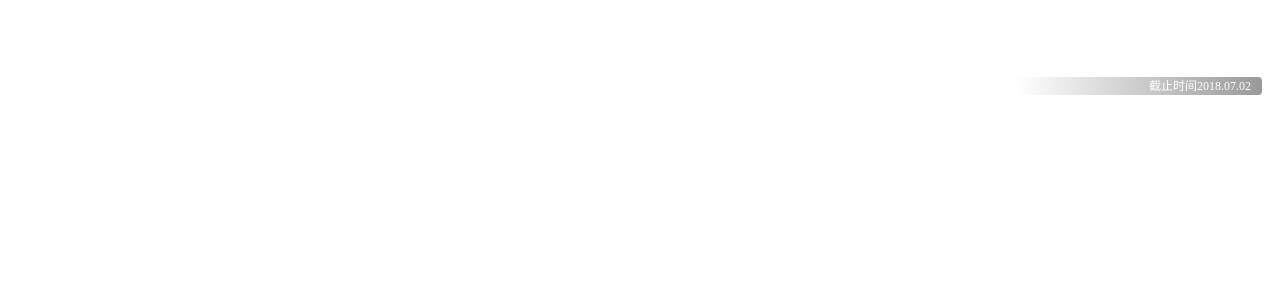
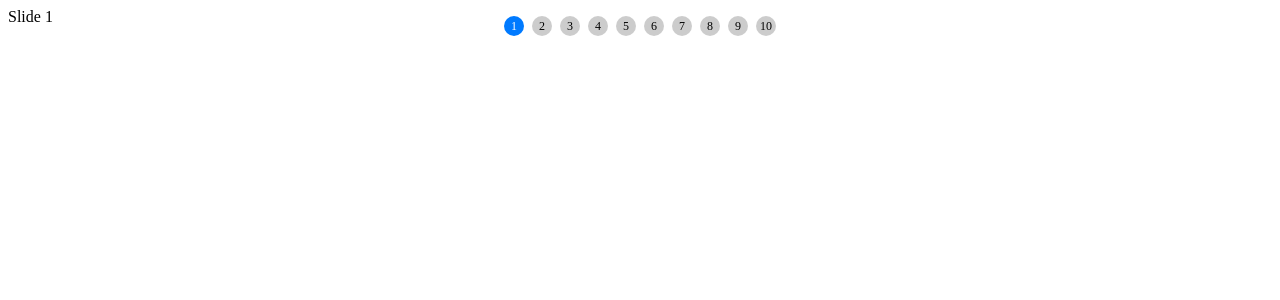
Before and after one commit to qiuyunfen/vue-banner, a Vue app: page / in a window 1280 px wide. Shown: the top 300 px of the page. Built offline with nearby package versions, Linux system fonts and the light colour scheme.

Commit message:
add pagination of swiper

```diff
--- a/src/App.vue
+++ b/src/App.vue
@@ -1,16 +1,16 @@
 <template>
   <div id="app">
-    <ActivityList/>
+    <pagination/>
   </div>
 </template>
 
 <script>
-import ActivityList from './app/ActivityList.vue'
+import pagination from './app/pagination.vue'
 
 export default {
   name: 'app',
   components: {
-    ActivityList
+    pagination
   }
 }
 </script>
--- /dev/null
+++ b/src/app/pagination-bullets.vue
@@ -0,0 +1,61 @@
+<template>
+      <!-- swiper -->
+      <swiper :options="swiperOption">
+        <swiper-slide>Slide 1</swiper-slide>
+        <swiper-slide>Slide 2</swiper-slide>
+        <swiper-slide>Slide 3</swiper-slide>
+        <swiper-slide>Slide 4</swiper-slide>
+        <swiper-slide>Slide 5</swiper-slide>
+        <swiper-slide>Slide 6</swiper-slide>
+        <swiper-slide>Slide 7</swiper-slide>
+        <swiper-slide>Slide 8</swiper-slide>
+        <swiper-slide>Slide 9</swiper-slide>
+        <swiper-slide>Slide 10</swiper-slide>
+        <div class="swiper-pagination swiper-pagination-bullets pagination" slot="pagination"></div>
+      </swiper>
+</template>
+
+<script>
+import {swiper, swiperSlide} from 'vue-awesome-swiper'
+import 'swiper/dist/css/swiper.css'
+
+  export default {
+      components: {
+        swiper,
+        swiperSlide
+    },
+    data() {
+      return {
+        swiperOption: {
+          pagination: {
+            el: '.swiper-pagination',
+            clickable: true,
+            renderBullet(index, className) {
+              return `<span class="${className} swiper-pagination-bullet-custom">${index + 1}</span>`
+            }
+          }
+        }
+      }
+    }
+  }
+</script>
+
+<style>
+ .swiper-pagination-bullet-custom {
+    width: 20px;
+    height: 20px;
+    text-align: center;
+    line-height: 20px;
+    font-size: 12px;
+    color: red;
+    opacity: 1;
+    background: rgba(0,0,0,0.2);
+  }
+  .swiper-pagination-bullet-custom.swiper-pagination-bullet-active {
+    color: #fff;
+    background: #007aff;
+  }
+  .pagination {
+      position: relative;
+  }
+</style>
--- /dev/null
+++ b/src/app/pagination.vue
@@ -0,0 +1,60 @@
+<template>
+      <!-- swiper -->
+      <swiper :options="swiperOption">
+        <swiper-slide>Slide 1</swiper-slide>
+        <swiper-slide>Slide 2</swiper-slide>
+        <swiper-slide>Slide 3</swiper-slide>
+        <swiper-slide>Slide 4</swiper-slide>
+        <swiper-slide>Slide 5</swiper-slide>
+        <swiper-slide>Slide 6</swiper-slide>
+        <swiper-slide>Slide 7</swiper-slide>
+        <swiper-slide>Slide 8</swiper-slide>
+        <swiper-slide>Slide 9</swiper-slide>
+        <swiper-slide>Slide 10</swiper-slide>
+        <div class="swiper-pagination swiper-pagination-bullets pagination" slot="pagination"></div>
+      </swiper>
+</template>
+
+<script>
+import {swiper, swiperSlide} from 'vue-awesome-swiper'
+import 'swiper/dist/css/swiper.css'
+  export default {
+      components: {
+        swiper,
+        swiperSlide
+    },
+    data() {
+      return {
+        swiperOption: {
+          pagination: {
+            el: '.swiper-pagination',
+            clickable: true,
+            renderBullet(index, className) {
+              return `<span class="${className} swiper-pagination-bullet-custom">${index + 1}</span>`
+            }
+          }
+        }
+      }
+    }
+  }
+
+</script>
+<style>
+ .swiper-pagination-bullet-custom {
+    width: 20px;
+    height: 20px;
+    text-align: center;
+    line-height: 20px;
+    font-size: 12px;
+    color: #000;
+    opacity: 1;
+    background: rgba(0,0,0,0.2);
+ }
+ .swiper-pagination-bullet-custom.swiper-pagination-bullet-active {
+    color: #fff;
+    background: #007aff;
+  }
+  .pagination {
+ position: relative;
+}
+</style>
```
